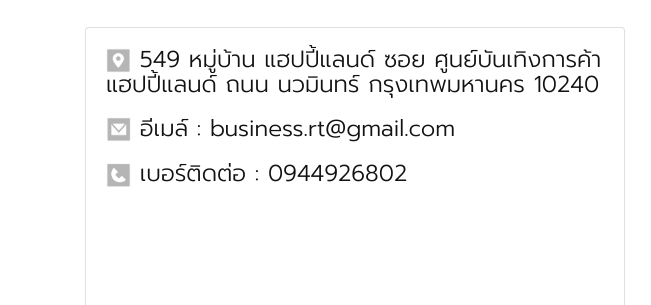
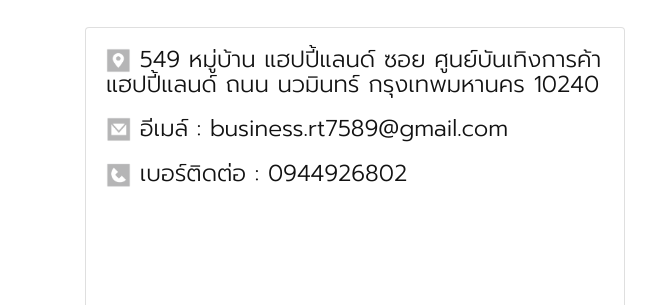
Before and after one commit to baby7589/baby7589.github.io, a plain HTML site: page index.html in a window 1280 px wide. Shown: the part 4834-5139 px from the top of the page, 0-651 px from the left. Drawn offline with Linux system fonts and the light colour scheme; grey boxes are pictures that could not be loaded.

Commit message:
Update index.html

```diff
--- a/index.html
+++ b/index.html
@@ -601,7 +601,7 @@
                             <div class=" card ">
                                 <div class="card-body " style=" height: 350px;">
                                     <p><img src="assets/images/location.png" alt="location" height="25px"> 549 หมู่บ้าน แฮปปี้แลนด์ ซอย ศูนย์บันเทิงการค้าแฮปปี้แลนด์ ถนน นวมินทร์ กรุงเทพมหานคร 10240</p>
-                                    <p style="padding-top: 20px; "><img src="assets/images/mail.png" alt="email" height="25px"> อีเมล์ : business.rt@gmail.com</p>
+                                    <p style="padding-top: 20px; "><img src="assets/images/mail.png" alt="email" height="25px"> อีเมล์ : business.rt7589@gmail.com</p>
                                     <p style="padding-top: 20px; "><img src="assets/images/phone.png" alt="phone" height="25px"> เบอร์ติดต่อ : 0944926802</p>
                                 </div>
                             </div>
```
